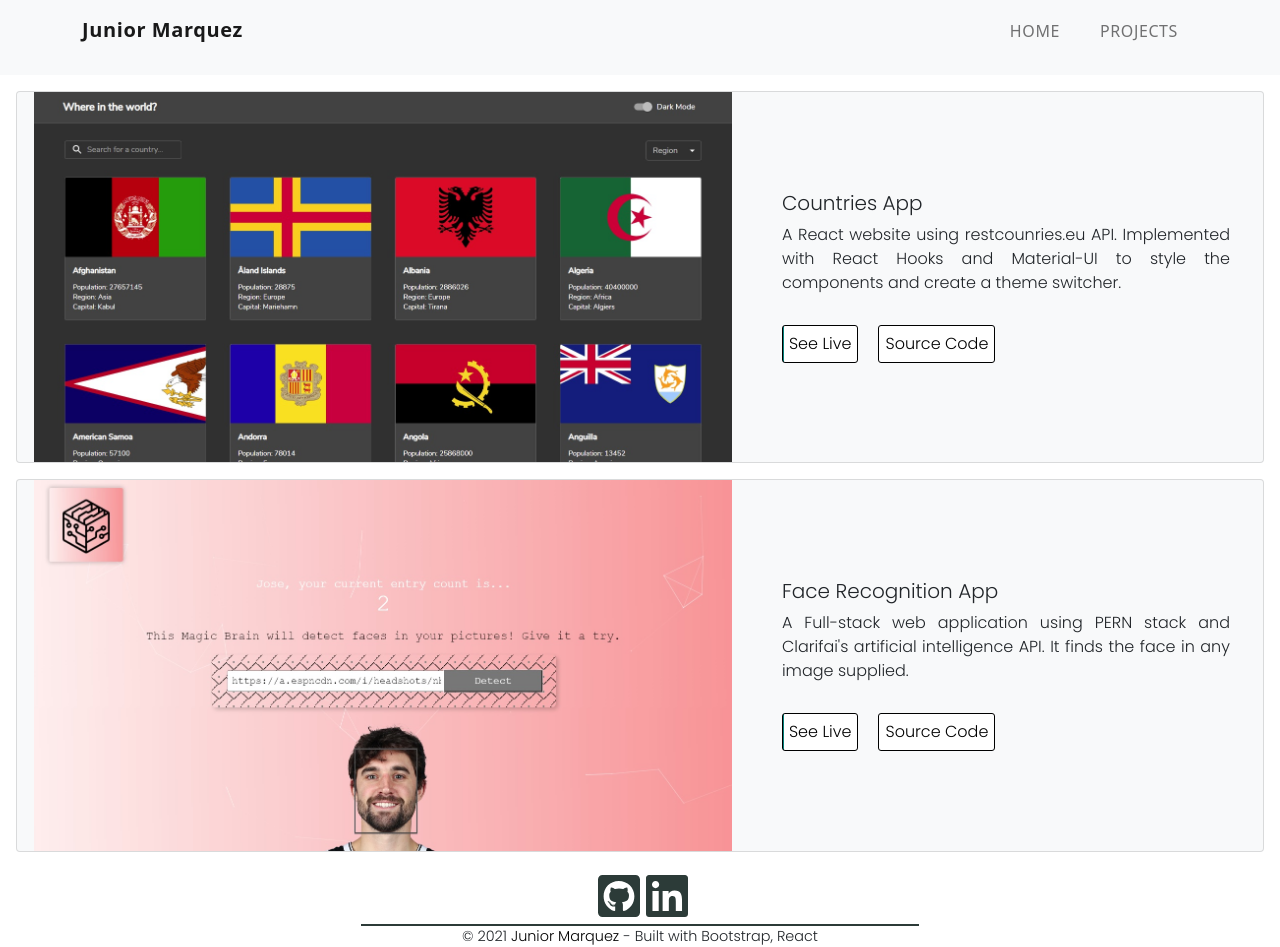
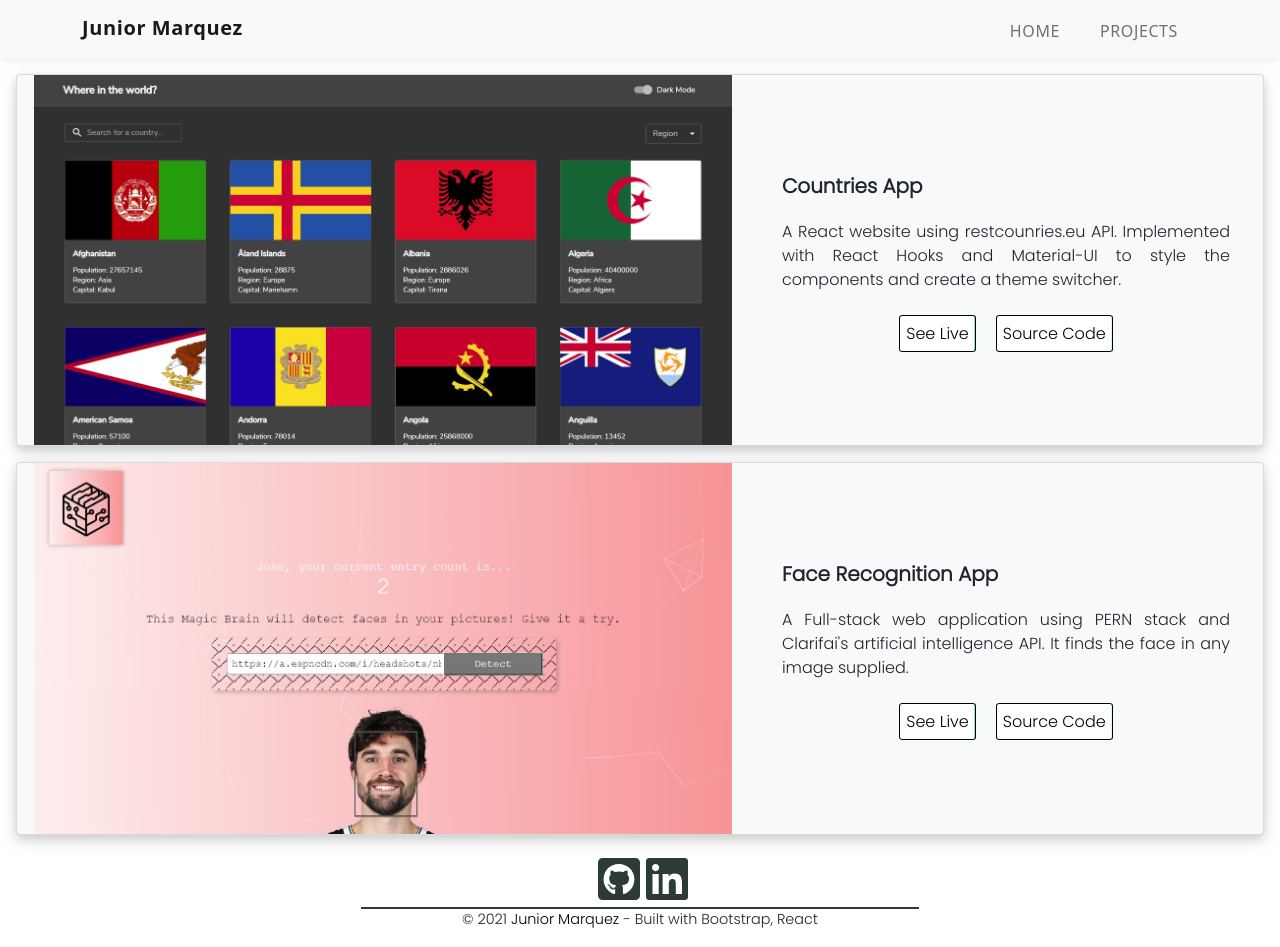
Before and after one commit to juniormr/portfolio, a React (Create React App) app: page / in a window 1280 px wide. Both pictures are taken after a click on the element "PROJECTS". Built offline with nearby package versions, Linux system fonts and the light colour scheme.

Commit message:
fixing details

```diff
--- a/src/App.css
+++ b/src/App.css
@@ -23,6 +23,7 @@ nav p.nav-link{
 nav p.navbar-brand{
   font-weight: 600;
   letter-spacing: 0.0375rem;
+  height: 26px;
 }
 
 nav ul li {
@@ -30,9 +31,11 @@ nav ul li {
 }
 
 .navbar-nav > li > p {
+  height: 26px;
   margin-right: 0.75rem;
   margin-left: 0.75rem;
   border-top: 0.1875rem solid var(--primary-white) ;
+  font-weight: 500;
 }
 
 .navbar-nav > li > p.active, .navbar-nav > li > a.active:focus{
@@ -41,6 +44,10 @@ nav ul li {
 
 .navbar-nav > li > p:hover{
   border-top: 0.1875rem solid var(--primary-blue) ;
+}
+
+.navbar{
+  box-shadow: 0 4px 8px 0 rgba(0, 0, 0, 0.03), 0 4px 8px 0 rgba(0, 0, 0, 0.03);
 }
 
 /* Header */
--- a/src/components/Header/Header.js
+++ b/src/components/Header/Header.js
@@ -7,13 +7,15 @@ const Header = () => {
         <div className='header-wraper'>
             <div className='main-info'>
                 <h1>Hi, I'm Junior M</h1>
+                <h2>I'm a
                 <Typed
                 className="typed-text"
-                strings={[`I'm a Frontend Developer`,`I'm an Electronic Engineer`]}
+                strings={[` Frontend Developer`,`n Electronic Engineer`]}
                 typeSpeed={70}
                 backSpeed={80}
                 loop
                 />
+                </h2>
             </div>
         </div>
     )
--- a/src/components/Navbar/Navbar.js
+++ b/src/components/Navbar/Navbar.js
@@ -22,7 +22,6 @@ const Navbar = ({click}) => {
             </div>
             </div>
         </nav>
-
     )
 }
 
--- a/src/components/Projects/Projects.css
+++ b/src/components/Projects/Projects.css
@@ -4,6 +4,15 @@
   background-size: cover;
   background-position: center;
 
+}
+
+.card-title{
+  font-weight: 600;
+
+}
+
+.card-text{
+  margin-top: 5%;
 }
 
 .card{
@@ -16,6 +25,7 @@
     margin-left: 1rem;
     margin-right: 1rem;
     background-color: #f8f9fa;
+    box-shadow: 0 4px 8px 0 rgba(0, 0, 0, 0.12), 0 6px 20px 0 rgba(0, 0, 0, 0.11);
 }
 
 .card-body{
@@ -38,8 +48,6 @@
     animation-direction: alternate;
   }
 
-
-
   @keyframes skew {
     0% {
       transform: skewX(1deg);
@@ -50,7 +58,7 @@
   }
 
 .buttonsBox{
-    display: flex;
+    display: flexbox;
     text-align: center;
     margin-top: 30px;
 }
@@ -62,7 +70,7 @@
     color: black;
     border: 1px solid black;
     border-radius: 3px;
-    background: linear-gradient(to right, rgb(4, 129, 123) 50%, white 50%);
+    background: linear-gradient(to right, rgb(3, 177, 168) 50%, white 50%);
     background-size: 200% 100%;
     background-position: right bottom;
     transition: all .5s ease-out;
@@ -80,7 +88,7 @@
     color: black;
     border: 1px solid black;
     border-radius: 3px;
-    background: linear-gradient(to right, rgb(4, 129, 123) 50%, white 50%);
+    background: linear-gradient(to right, rgb(3, 177, 168) 50%, white 50%);
     background-size: 200% 100%;
     background-position: right bottom;
     transition: all .5s ease-out;
```
